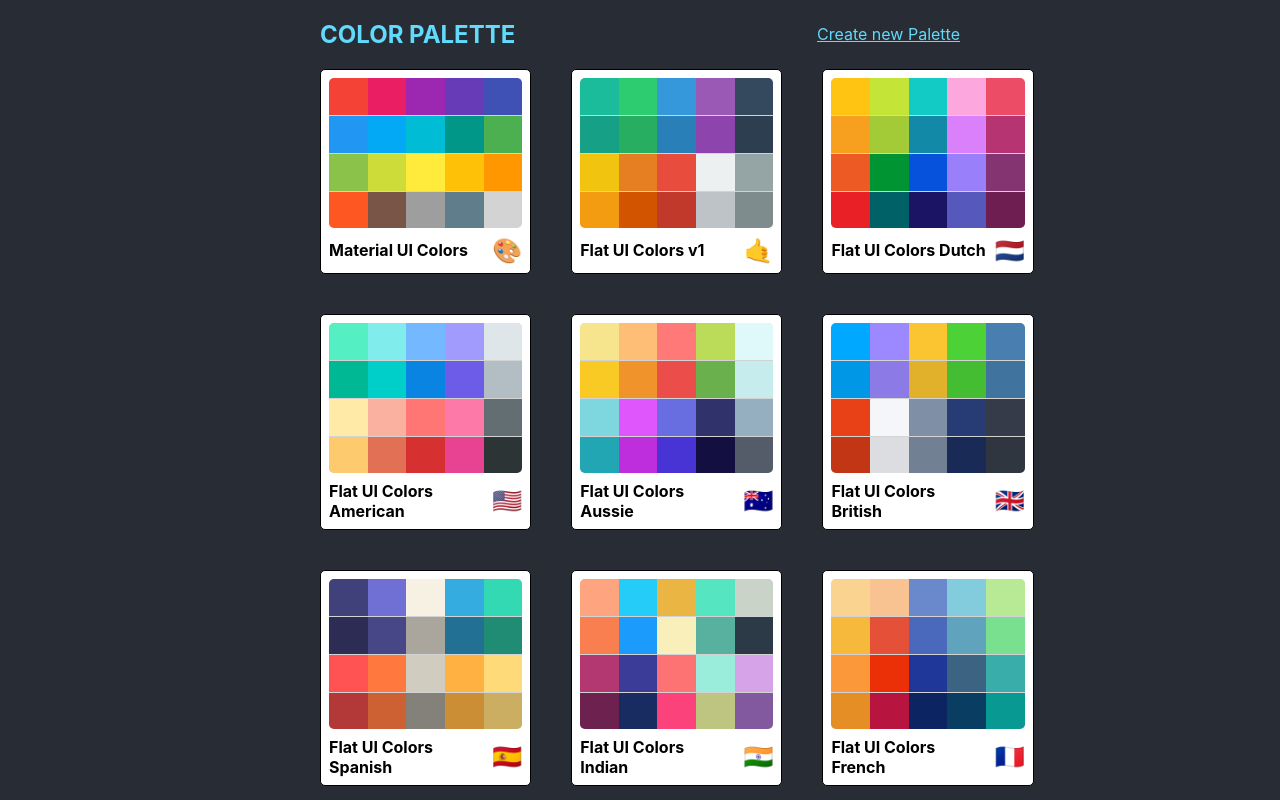
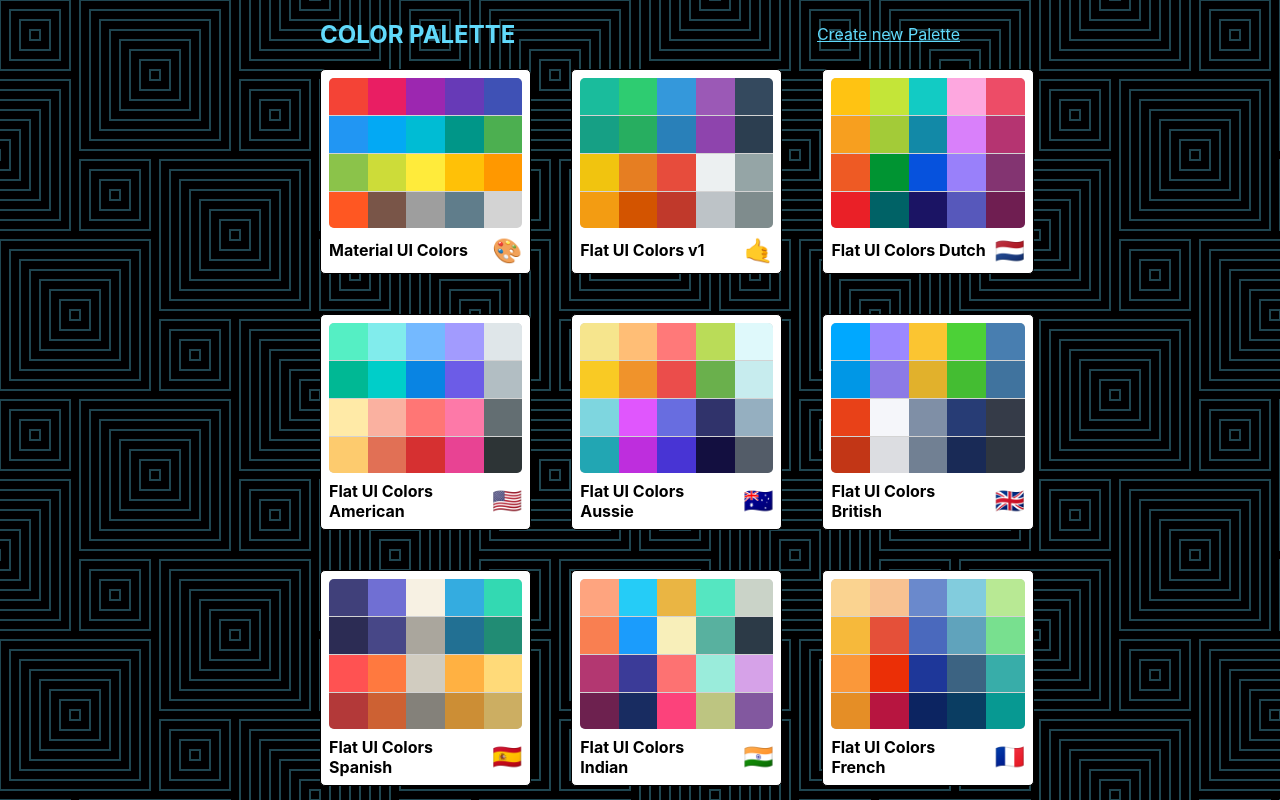
Before and after one commit to ashishsangale/Color-Palette, a React (Create React App) app: page / in a window 1280 px wide. Built offline with nearby package versions, Linux system fonts and the light colour scheme.

Commit message:
Adding Background svg

```diff
--- a/src/styles/PaletteListStyles.js
+++ b/src/styles/PaletteListStyles.js
@@ -1,7 +1,10 @@
 import sizes from './Sizes';
+import background from './background.svg'
 export default {
     root:{
-        backgroundColor: '#282c34',
+        backgroundColor: '#000000',
+        /* background by SVGBackgrounds.com */
+        backgroundImage: `url(${background})`,
         height: '100vh',
         display: 'flex',
         alignItems: 'flex-start',
```
Also changed, not shown: src/styles/background.svg (added).
